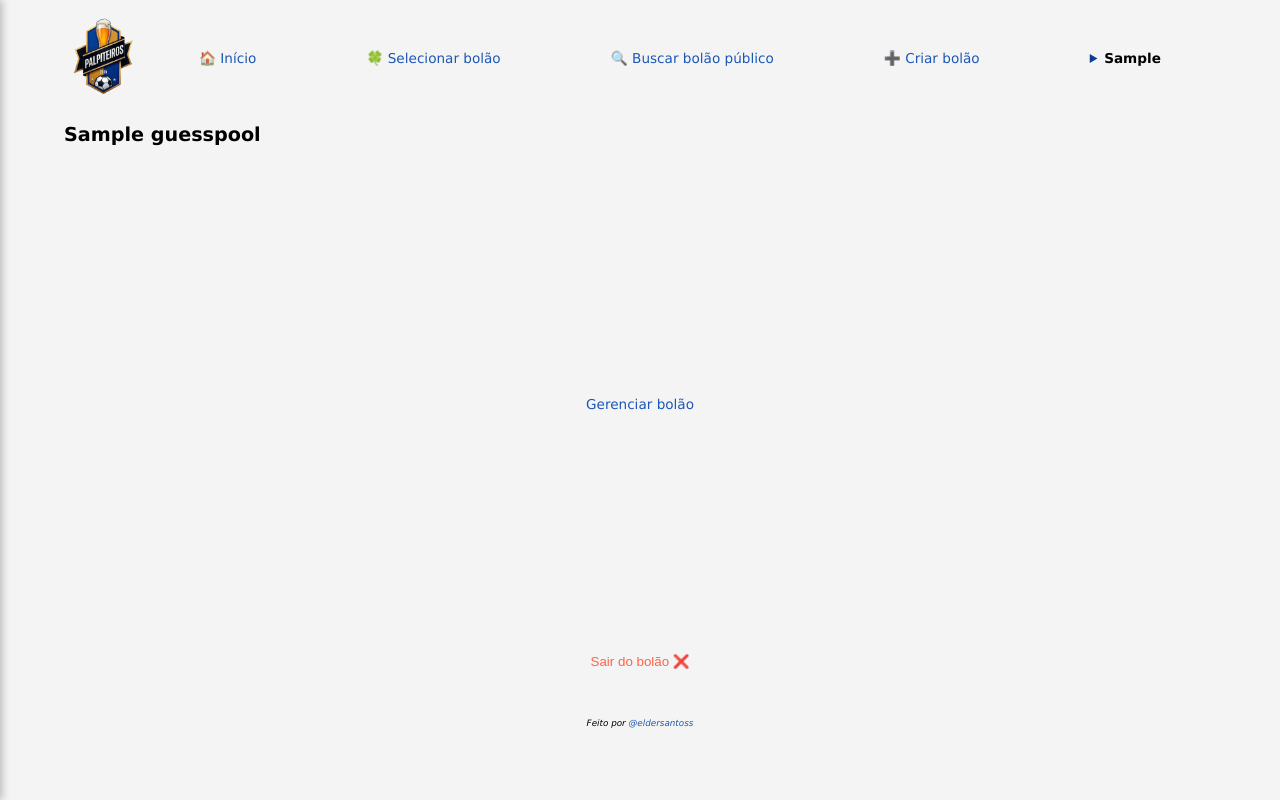
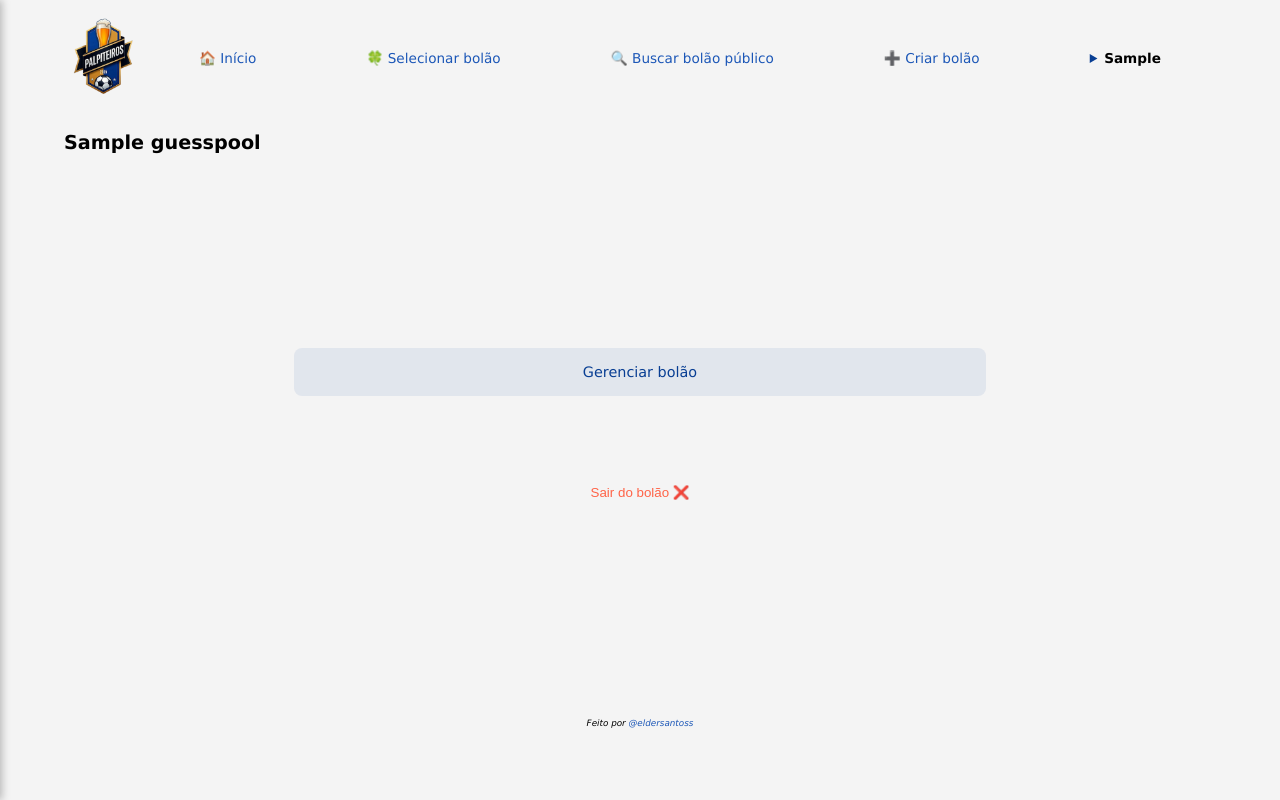
Before and after one commit to eldersantoss/palpiteiros, a Django app: a page that uses core/templates/core/pool_home.html in a window 1280 px wide. Run offline with Django 4.2, Linux system fonts and the light colour scheme; a user stored in the database is signed in; tables that the repository leaves empty hold one stand-in row (values such as "Sample post"); parts of the project's set-up code (start-up, migrations or seed data) failed here and were passed over.

Commit message:
feat: improve layout and styling for pool management and selection pages

```diff
--- a/core/static/core/css/style.css
+++ b/core/static/core/css/style.css
@@ -40,6 +40,7 @@ p {
 }
 
 .exit-btn {
+  margin-top: 10vh;
   background-color: transparent;
   border: none;
   color: tomato;
@@ -126,7 +127,7 @@ main {
 h2 {
   align-self: flex-start;
   color: black;
-  margin: 1vh 0;
+  margin: 2vh 0;
   font-size: 1.2rem;
 }
 
@@ -173,6 +174,15 @@ input {
 
 .bottom-action-menu nav {
   font-size: 0.6rem;
+}
+
+.menu-container {
+  display: flex;
+  flex-direction: column;
+  justify-content: center;
+  align-items: center;
+  width: 100%;
+  flex: 1;
 }
 
 .profile summary::marker {
@@ -331,8 +358,34 @@ input {
   justify-content: center;
 }
 
-.vertical a {
-  margin: 3vh 0;
+.pools-grid {
+  display: grid;
+  grid-template-columns: 2fr 6fr 2fr;
+  width: 100%;
+  row-gap: 1vh;
+  align-items: center;
+}
+
+.pools-grid a {
+  margin: 1vh 0;
+  padding: 2vh 1.5vh;
+  font-size: 0.9rem;
+  color: #083e93;
+  background-color: rgba(8, 62, 147, 0.08);
+  border-radius: 8px;
+  text-decoration: none;
+  transition: background-color 0.2s ease, color 0.2s ease;
+  text-align: center;
+}
+
+.pools-grid a:hover {
+  background-color: rgba(8, 62, 147, 0.18);
+  color: #083e93;
+}
+
+.pool-bell {
+  padding-left: 1vh;
+  font-size: 1rem;
 }
 
 .horizontal {
--- a/core/templates/core/pool_home.html
+++ b/core/templates/core/pool_home.html
@@ -4,17 +4,18 @@
 
 {% block content %}
 
-<nav class="menu vertical">
-  {% comment %} TODO: descomentar pós copa do mundo {% endcomment %}
-  {% comment %} {% if pool.user_is_guesser%}<a href="{% url 'core:guesses' pool.slug %}">Palpitar</a>{% endif %} {% endcomment %}
-  {% comment %} <a href="{% url 'core:ranking' pool.slug %}">Classificação</a> {% endcomment %}
-  {% comment %} <a href="{% url 'core:guesses_by_period' pool.slug %}">Palpites por período</a> {% endcomment %}
-  {% if pool.user_is_guesser and show_grouped_guesses %}<a href="{% url 'core:guesses_world_cup' pool.slug %}">Palpitar</a>{% endif %}
-  {% if show_grouped_guesses %}<a href="{% url 'core:world_cup_ranking' pool.slug %}">Classificação</a>{% endif %}
-  {% if pool.user_is_owner%}<a href="{% url 'core:pool_management' pool.slug %}">Gerenciar bolão</a>{% endif %}
-</nav>
-
-<button class="exit-btn" onclick="showPoolLeavingConfirmation()">Sair do bolão ❌</button>
+<div class="menu-container">
+  <div class="pools-grid">
+    {% comment %} TODO: descomentar pós copa do mundo {% endcomment %}
+    {% comment %} {% if pool.user_is_guesser%}<div></div><a href="{% url 'core:guesses' pool.slug %}">Palpitar</a><div></div>{% endif %} {% endcomment %}
+    {% comment %} <div></div><a href="{% url 'core:ranking' pool.slug %}">Classificação</a><div></div> {% endcomment %}
+    {% comment %} <div></div><a href="{% url 'core:guesses_by_period' pool.slug %}">Palpites por período</a><div></div> {% endcomment %}
+    {% if pool.user_is_guesser and show_grouped_guesses %}<div></div><a href="{% url 'core:guesses_world_cup' pool.slug %}">Palpitar</a><div></div>{% endif %}
+    {% if show_grouped_guesses %}<div></div><a href="{% url 'core:world_cup_ranking' pool.slug %}">Classificação</a><div></div>{% endif %}
+    {% if pool.user_is_owner %}<div></div><a href="{% url 'core:pool_management' pool.slug %}">Gerenciar bolão</a><div></div>{% endif %}
+  </div>
+  <button class="exit-btn" onclick="showPoolLeavingConfirmation()">Sair do bolão ❌</button>
+</div>
 
 <div class="exit-confirmation">
   <p>
```
Also changed, not shown: other parts of core/static/core/css/style.css (+26 -8 lines), core/templates/core/index.html (+9 -8 lines).
